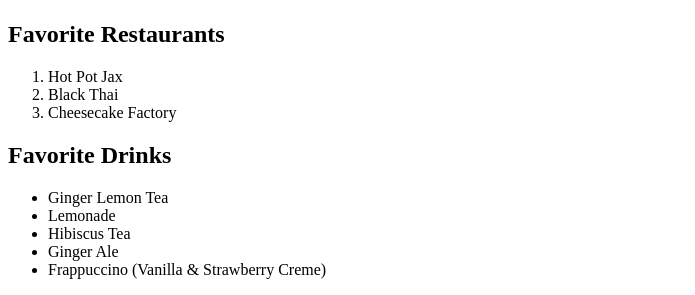
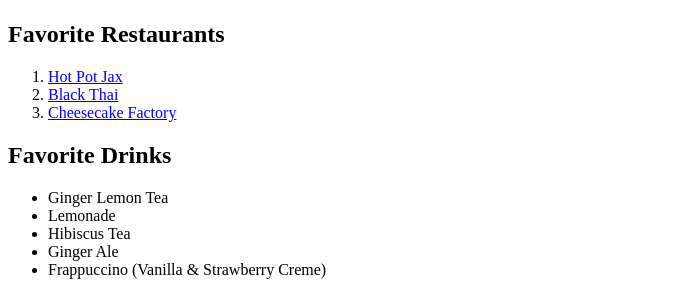
Before and after one commit to kandance/personalWebsite, a plain HTML site: page index.html in a window 1280 px wide. Shown: the part 591-886 px from the top of the page, without its empty margins (0-695 px from the left). Drawn offline with Linux system fonts and the light colour scheme.

Commit message:
added restaurant links

```diff
--- a/index.html
+++ b/index.html
@@ -12,9 +12,9 @@
       <div>
         <h2>Favorite Restaurants</h2>
         <ol>
-          <li>Hot Pot Jax</li>
-          <li>Black Thai</li>
-          <li>Cheesecake Factory</li>
+          <li><a href="https://www.facebook.com/hotpotbbqjax/">Hot Pot Jax</a></li>
+          <li><a href="https://blackthainy.com/">Black Thai</a></li>
+          <li><a href="https://www.thecheesecakefactory.com/">Cheesecake Factory</a></li>
         </ol>
       </div>
       <div>
```
